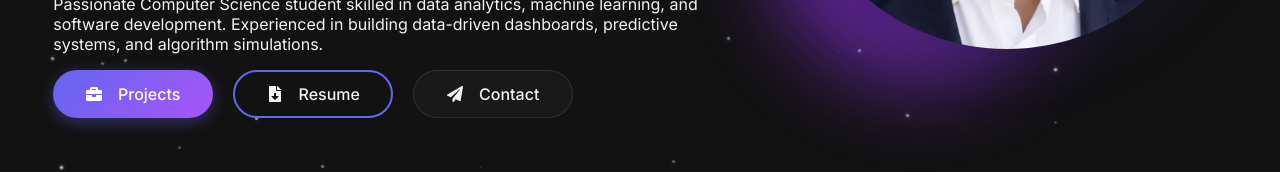
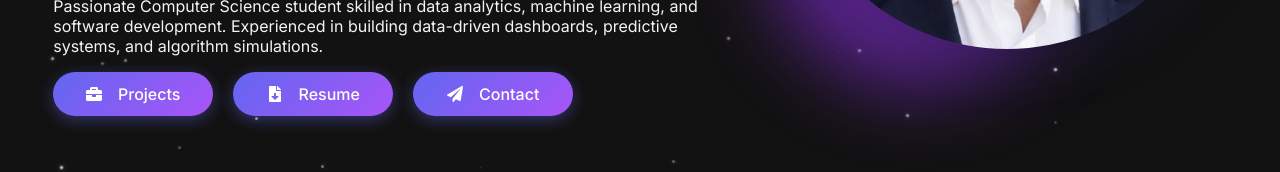
Before and after one commit to Gnaneswar10/portfolio, a React (Vite) app: page / in a window 1280 px wide. Shown: the part 571-743 px from the top of the page. Built offline with nearby package versions, Linux system fonts and the light colour scheme.

Commit message:
Unify Home page action button colors

```diff
--- a/src/pages/Home.jsx
+++ b/src/pages/Home.jsx
@@ -65,10 +65,10 @@ function Home() {
             <Button size="lg" onClick={() => navigate('/projects')}>
               <FaBriefcase style={{ marginRight: '0.5rem' }} /> Projects
             </Button>
-            <Button variant="outline" size="lg" onClick={() => navigate('/resume')}>
+            <Button size="lg" onClick={() => navigate('/resume')}>
               <FaFileDownload style={{ marginRight: '0.5rem' }} /> Resume
             </Button>
-            <Button variant="secondary" size="lg" onClick={() => navigate('/contact')}>
+            <Button size="lg" onClick={() => navigate('/contact')}>
               <FaPaperPlane style={{ marginRight: '0.5rem' }} /> Contact
             </Button>
             </div>
```
